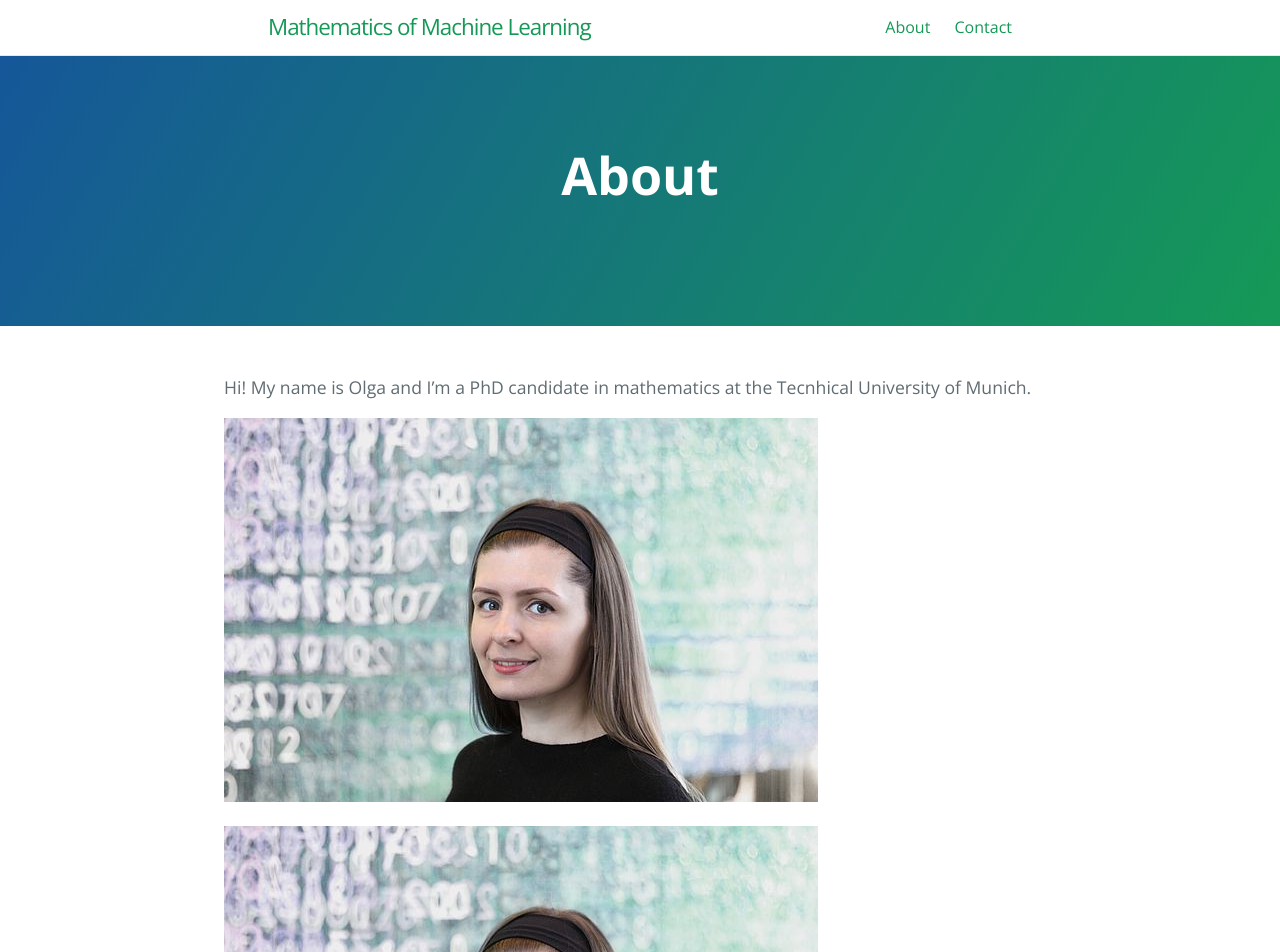
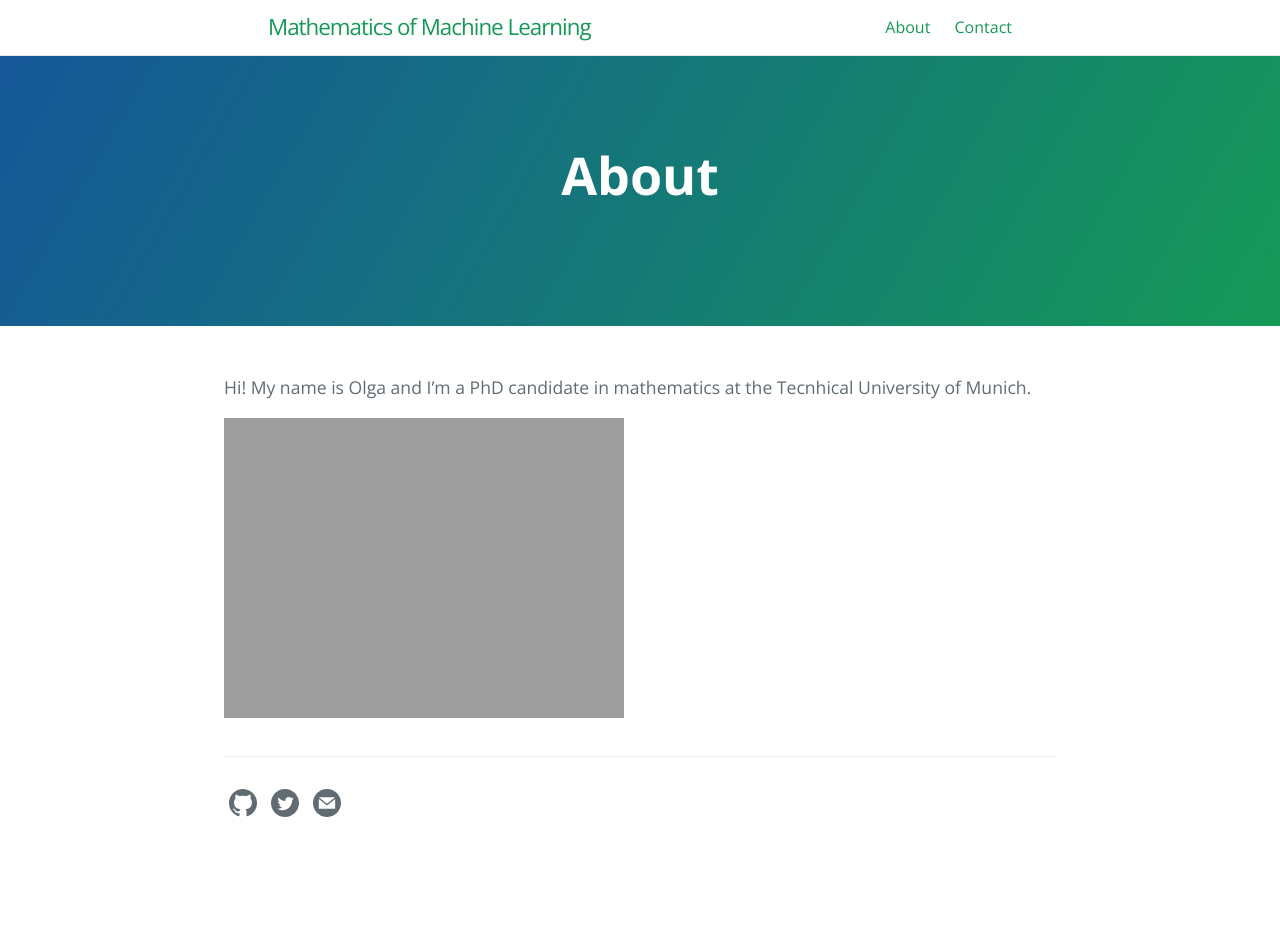
Before and after one commit to olgagraf/olgagraf.github.io, a Jekyll site: the page built from about.md, in a window 1280 px wide. Shown: the top 952 px of the page. Built offline with Jekyll 4.4.1, drawn with Linux system fonts in a browser that asks for light colours; after the commit the page ends 900 px from its top, so only the background shows below that.

Commit message:
Update about.md

```diff
--- a/about.md
+++ b/about.md
@@ -9,11 +9,7 @@
 
 Hi! My name is Olga and I'm a PhD candidate in mathematics at the Tecnhical University of Munich.
 
-![Olga](https://github.com/olgagraf/olgagraf.github.io/blob/main/numbers14.jpg)
-
-![image](/assets/images/numbers14.jpg)
-
-![Branching](https://guides.github.com/activities/hello-world/branching.png)
+![image](/assets/images/numbers14.jpg =250x)
 
 <!---
 [Go to the Home Page]({{ '/' | absolute_url }})
```
